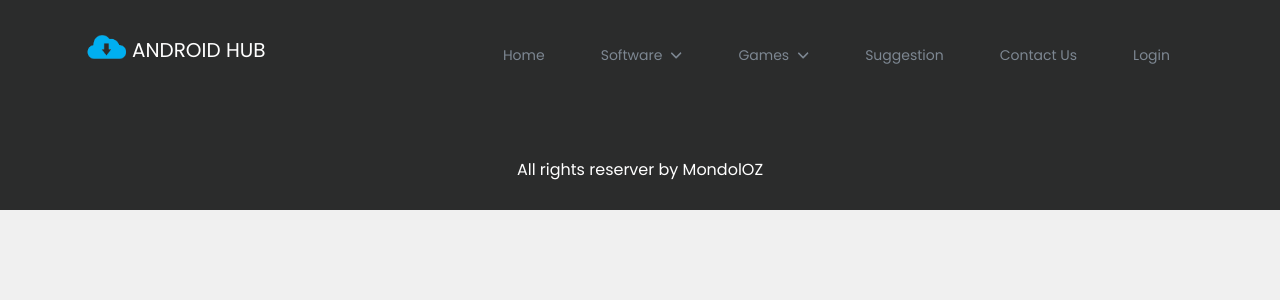
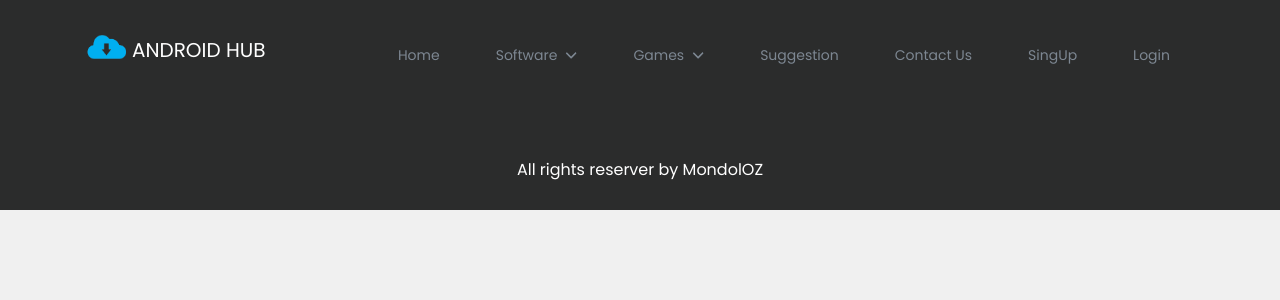
Before and after one commit to Oleraj09/AndroidHUB, a PHP site: page /action.php in a window 1280 px wide. Shown: the top 300 px of the page. Run offline with PHP 8.4, Linux system fonts and the light colour scheme.

Commit message:
Update header.php

```diff
--- a/pages/frontend/header.php
+++ b/pages/frontend/header.php
@@ -49,7 +49,8 @@
                         </li>
                         <li class="nav-item"><a href="#blogpost" class="nav-link">Suggestion</a></li>
                         <li class="nav-item"><a href="#aboutme" class="nav-link">Contact Us</a></li>
-                        <li class="nav-item"><a href="action.php?pages=login" class="nav-link" data-toggle="modal" data-target="#exampleModalCenter">Login</a></li>
+                        <li class="nav-item"><a href="action.php?pages=register" class="nav-link">SingUp</a></li>
+                        <li class="nav-item"><a href="action.php?pages=login" class="nav-link">Login</a></li>
                     </ul>
                 </div>
             </div>
```
